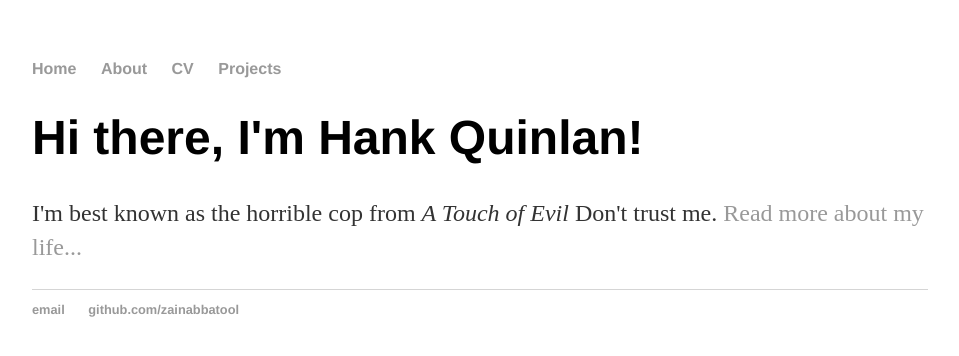
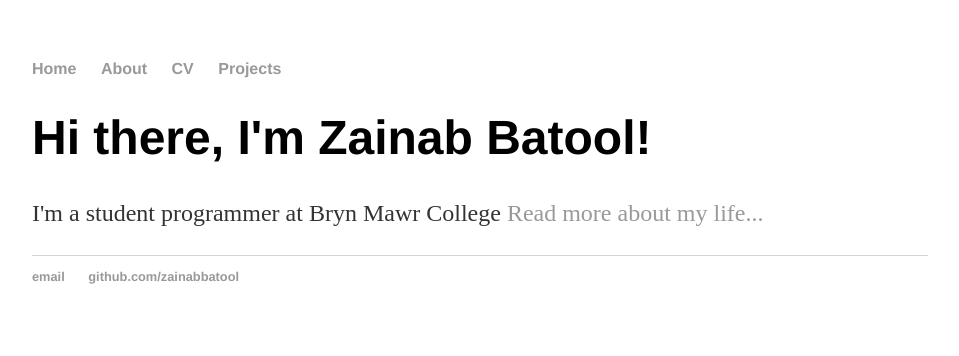
Before and after one commit to zainabbatool/zainabbatool.github.io, a Jekyll site: the page built from index.html, in a window 1280 px wide. Shown: the top 356 px of the page, without its empty margins (160-1119 px from the left). Built offline with Jekyll 4.4.1, drawn with Linux system fonts in a browser that asks for light colours.

Commit message:
Update index.html

```diff
--- a/index.html
+++ b/index.html
@@ -1,8 +1,8 @@
 ---
 layout: default
-title: Hank Quinlan, Horrible Cop
+title: Zainab Batool
 ---
 <div class="blurb">
-	<h1>Hi there, I'm Hank Quinlan!</h1>
-	<p>I'm best known as the horrible cop from <em>A Touch of Evil</em> Don't trust me. <a href="/about">Read more about my life...</a></p>
+	<h1>Hi there, I'm Zainab Batool!</h1>
+	<p>I'm a student programmer at</em> Bryn Mawr College <a href="/about">Read more about my life...</a></p>
 </div><!-- /.blurb -->
```
